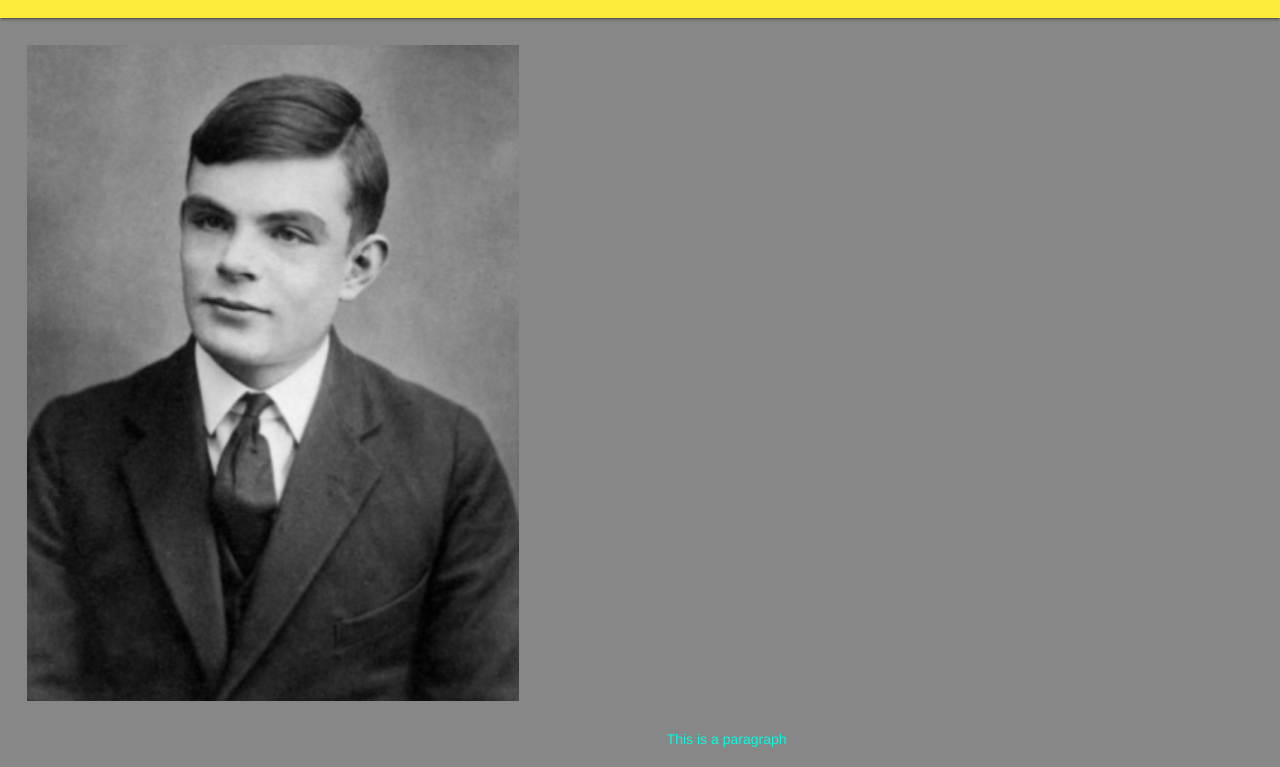
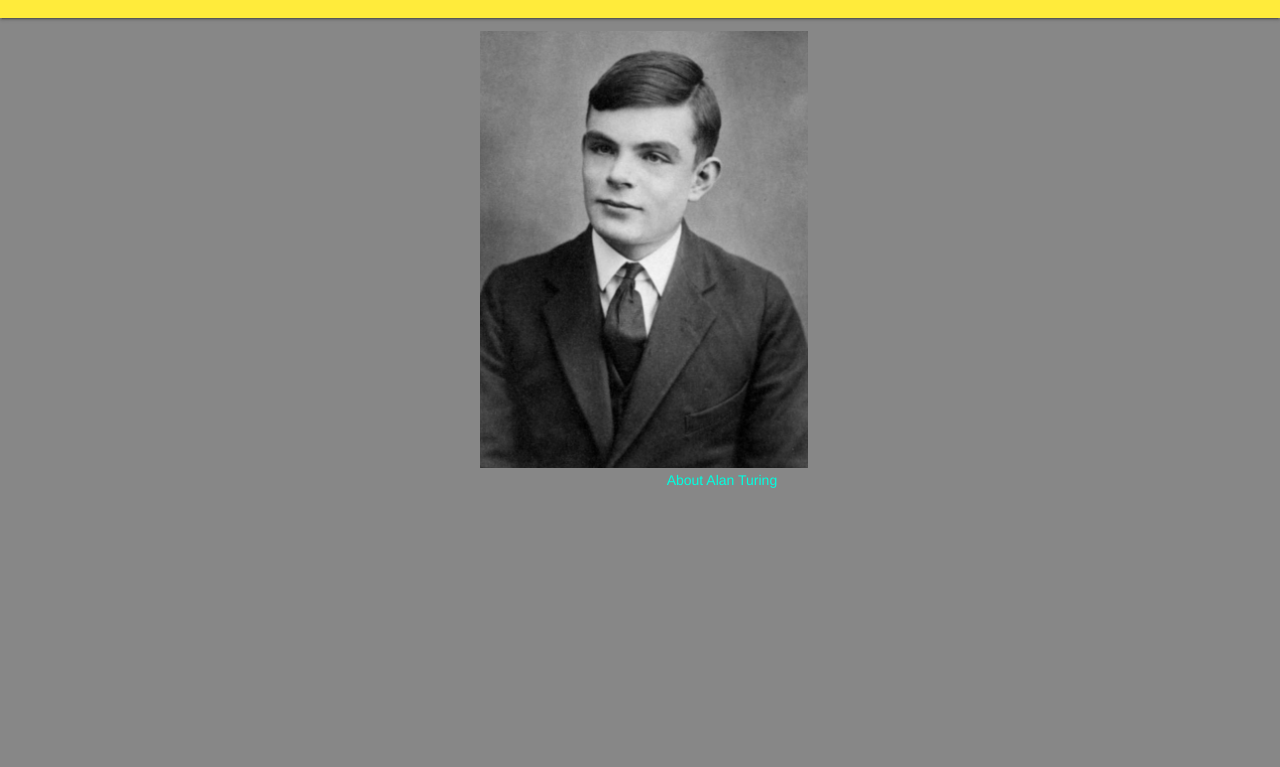
Before and after one commit to MTHS-ICS2O-2-2022/ICS2O-Assignment-01-Dominic-Madeira, a plain HTML site: page index.html in a window 1280 px wide. Shown: the part 46-813 px from the top of the page. Drawn offline with nearby package versions, Linux system fonts and the light colour scheme.

Commit message:
Centered image

```diff
--- a/css/style.css
+++ b/css/style.css
@@ -15,11 +15,11 @@
   padding: 0;
 }
 
+/* Justifying to center would not work */
 .page-img {
-  padding-left: 20pt;
-  padding-right: 20pt;
-  padding-top: 20pt;
-}
+    padding-left: 360pt;
+    padding-top: 10pt;
+  }
 
 .mdl-textfield__error {
   color: #fff;
@@ -32,7 +32,7 @@
 .page-content {
   padding-left: 500pt;
   padding-right: 20pt;
-  padding-top: 20pt;
+  padding-top: -220pt;
   color: rgb(0, 255, 225);
   font-family: Helvetica, Arial, sans-serif;
   font-size: 1.5rem;
--- a/index.html
+++ b/index.html
@@ -24,13 +24,14 @@
     </header>
       <main class="mdl-layout__content">
       <div class="page-img">
-          <img src="./images/Screenshot 2023-02-28 12.52.16.png" alt="Alan Turing image"
-          width="492"
-          height="656"
+          <img src="./images/Screenshot 2023-02-28 12.52.16.png"
+          alt="Alan Turing image"
+          width="328"
+          height="437"
           />
       </div>
       <div class="page-content">
-        <p>This is a paragraph</p>
+        <p>About Alan Turing</p>
       </div>
     </main>
   </div>
```
